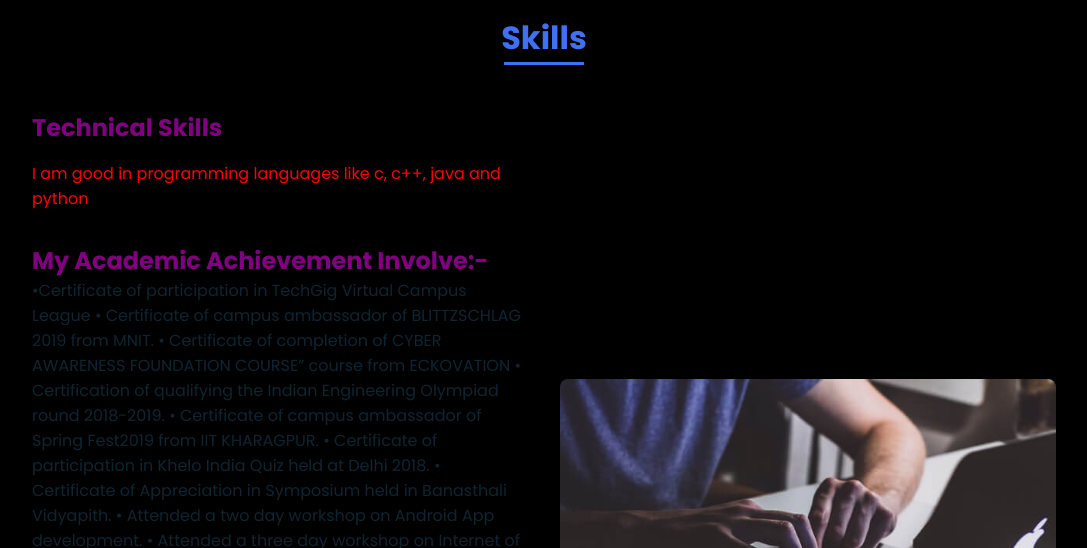
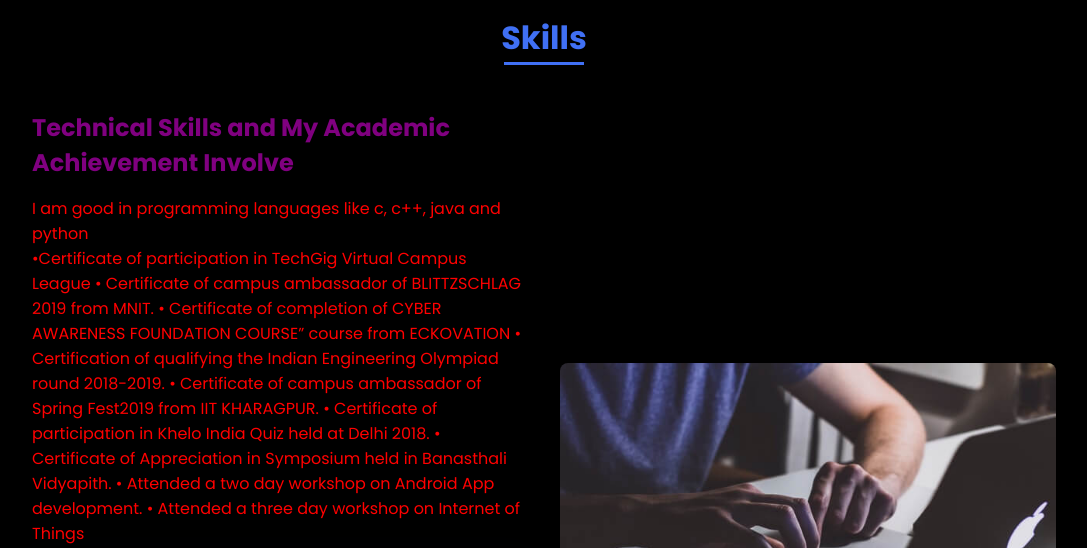
Before and after one commit to kumkumchoudhary14/portfolio, a plain HTML site: page index.html in a window 1280 px wide. Shown: the part 1490-2038 px from the top of the page, without its empty margins (96-1183 px from the left). Drawn offline with nearby package versions, Linux system fonts and the light colour scheme.

Commit message:
Update index.html

```diff
--- a/index.html
+++ b/index.html
@@ -90,9 +90,9 @@
 
                 <div class="skills__container bd-grid">
                     <div>
-                        <h1 class="skills__subtitle" style="color:purple;">Technical Skills</h1>
-                        <p style="color:red;"> I am good in programming languages like c, c++, java and  python</p>
-                        <p class="skills__text" style="color:blue";><h2 style="color:purple";>My Academic Achievement Involve:-</h2>
+                        <h1 class="skills__subtitle" style="color:purple;">Technical Skills and My Academic Achievement Involve</h1>
+                        <p style="color:red;"> I am good in programming languages like c, c++, java and  python<br>
+
                             •Certificate of participation in TechGig Virtual Campus League
        •     Certificate of campus ambassador of BLITTZSCHLAG 2019 from MNIT.
        •     Certificate of completion of CYBER AWARENESS FOUNDATION COURSE” course  from
@@ -167,7 +167,7 @@
                     </div>
 
                     <div>
-                        <img src="work3.jpg" alt="" class="skills__img">
+                        <img align="right" src="work3.jpg" alt="" class="skills__img">
                     </div>
                 </div>
             </section>
```
